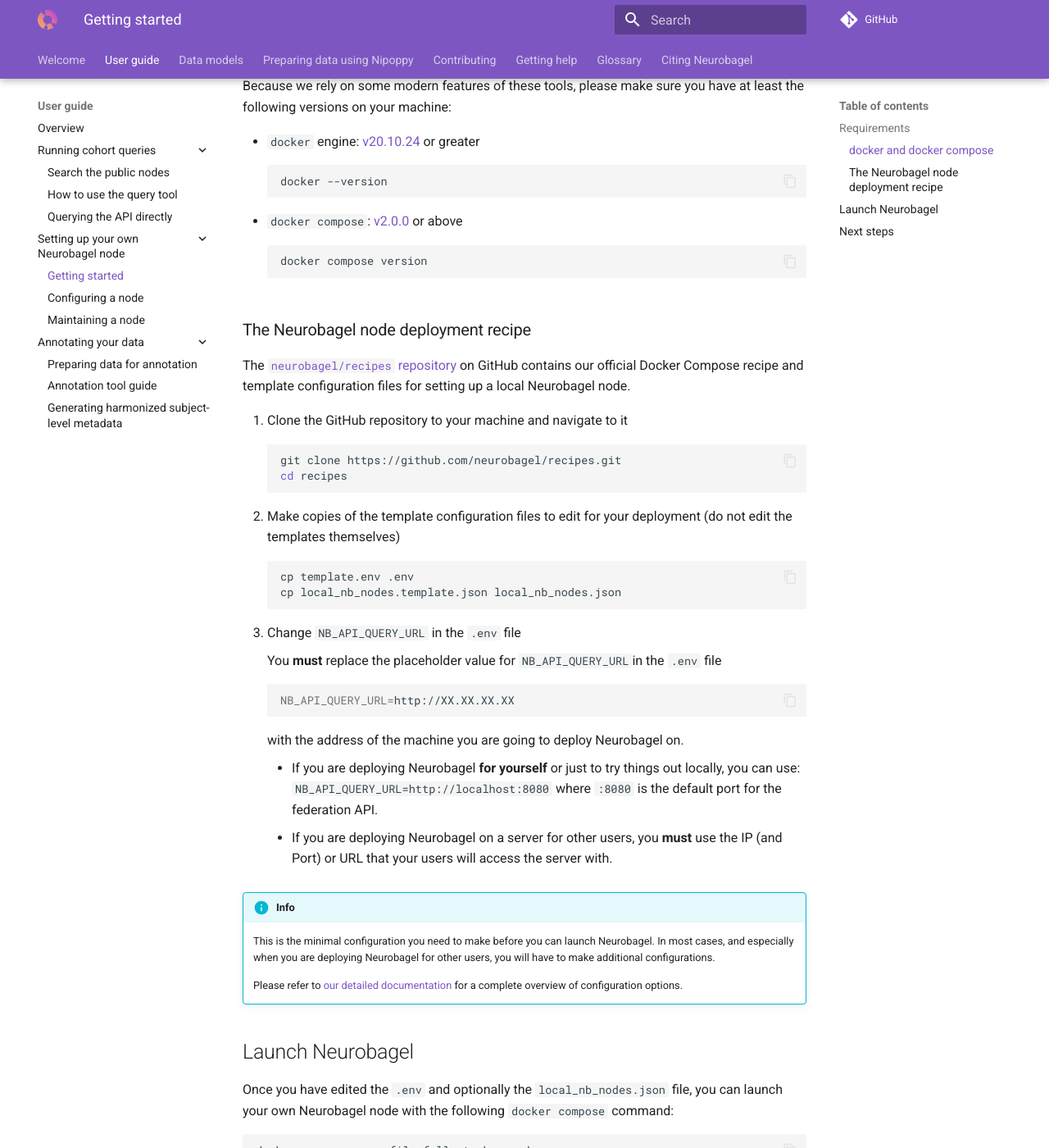
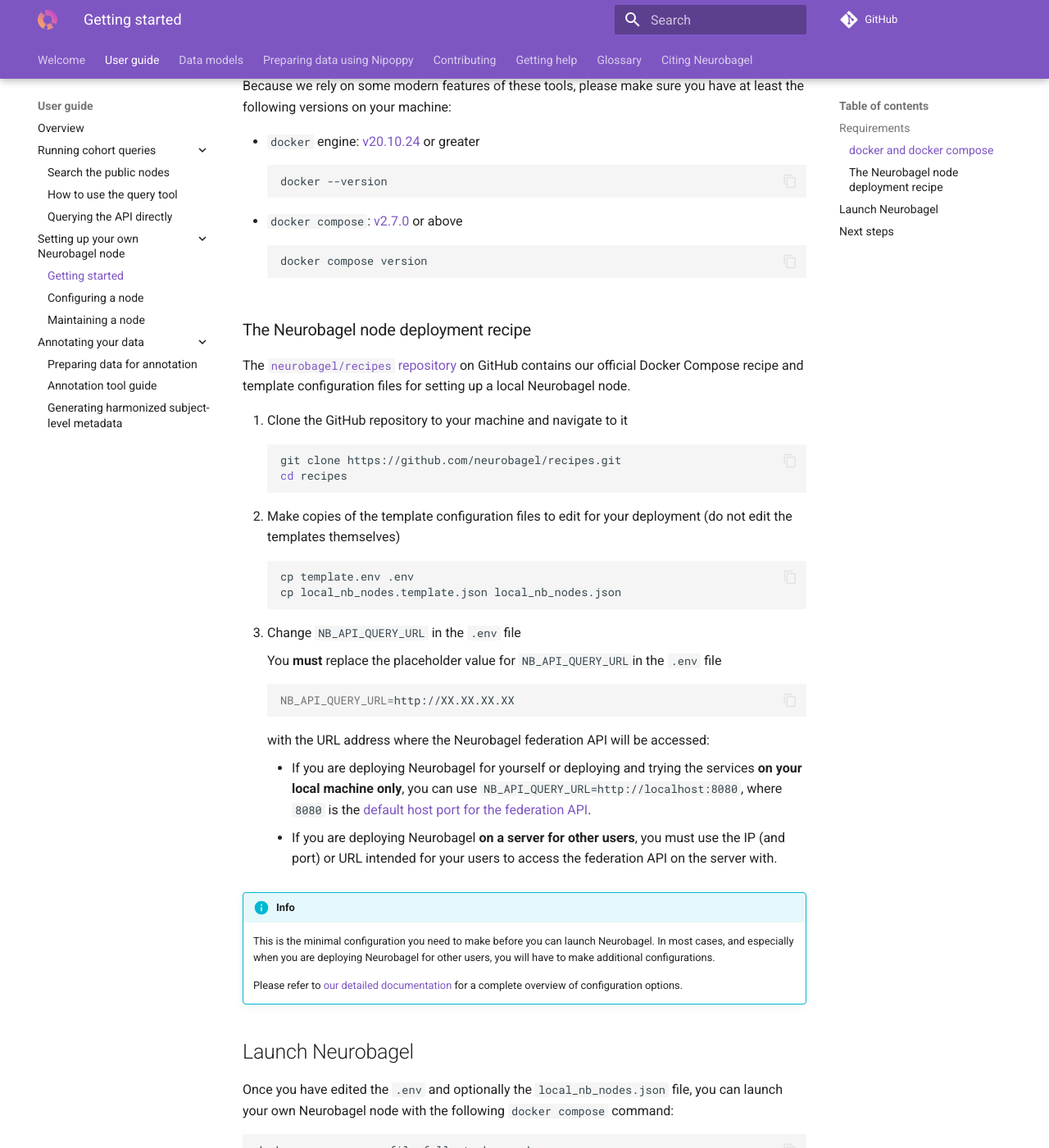
Before and after one commit to neurobagel/documentation, an MkDocs documentation site: the page built from docs/getting_started.md, in a window 1280 px wide and 1400 px high, scrolled down 1378 px. Shown: the whole window at 82% size. Built offline with MkDocs 1.6.1 and Material for MkDocs 9.7.7, drawn with Linux system fonts in a browser that asks for light colours; emoji names are drawn with the system emoji font; comment, search, counter and statistics services are not loaded; some of the changed text lies outside the part shown.

Commit message:
[MNT] Deprecate non-federated query tool config, bump Docker Compose required ver. (#217)
* remove deprecated non-federation query tool from docs

* minor grammatical / formatting edits

* fix required Docker Compose version
- older versions don't support environment variable secrets

* make it clear that local_nb_nodes.json contains n-API info

---------

Co-authored-by: Sebastian Urchs <surchs@users.noreply.github.com>

````diff
--- a/docs/getting_started.md
+++ b/docs/getting_started.md
@@ -18,7 +18,7 @@
 
 !!! danger "Don't install Neurobagel tools directly on your machine"
 
-    Please only use the docker images provided by Neurobagel
+    Please only use the Docker images provided by Neurobagel
     (or the third party providers Neurobagel relies on) and only launch
     them with our provided `docker-compose.yml` recipe.
 
@@ -67,7 +67,7 @@
 ```bash
 docker --version
 ```
-- `docker compose`: [v2.0.0](https://github.com/docker/compose/releases/tag/v2.0.0) or above
+- `docker compose`: [v2.7.0](https://github.com/docker/compose/releases/tag/v2.7.0) or above
 ```bash
 docker compose version
 ```
@@ -95,13 +95,12 @@
     ```bash
     NB_API_QUERY_URL=http://XX.XX.XX.XX
     ```
-    with the address of the machine you are going to deploy Neurobagel on.
+    with the URL address where the Neurobagel federation API will be accessed:
 
-    - If you are deploying Neurobagel **for yourself** or just to try things out locally,
-   you can use: `NB_API_QUERY_URL=http://localhost:8080`
-    where `:8080` is the default port for the federation API.
-    - If you are deploying Neurobagel on a server for other users,
-   you **must** use the IP (and Port) or URL that your users will access the server with.
+    - If you are deploying Neurobagel for yourself or deploying and trying the services **on your local machine only**,
+   you can use `NB_API_QUERY_URL=http://localhost:8080`, where `8080` is the [default host port for the federation API](./config.md#environment-variables).
+    - If you are deploying Neurobagel **on a server for other users**,
+   you must use the IP (and port) or URL intended for your users to access the federation API on the server with.
 
 !!! info
 
@@ -152,9 +151,9 @@
 :tada: You are now the proud owner of a running Neurobagel node. Here are some things you can do now:
 
 - Try the Neurobagel node you just deployed by accessing:
-    - your own query tool at  [http://localhost:3000](http://localhost:3000) and reading the [query tool](./query_tool.md) guide
-    - the interactive API docs at [http://localhost:8000/docs](http://localhost:8000/docs) and reading the [API](./api.md) guides
+    - your own query tool at  [http://localhost:3000](http://localhost:3000), and reading the [query tool usage](./query_tool.md#usage) guide
+    - the interactive docs for your node API at [http://localhost:8000/docs](http://localhost:8000/docs), and reading the [API usage](./api.md) guide
 - [Prepare your own dataset](./data_prep.md) for annotation with Neurobagel
 - [Add your own data to your Neurobagel graph](maintaining.md#updating-the-data-in-your-graph) to search
 - Learn about the different [configuration options](config.md) for your Neurobagel node
-- Hopefully all went well, but if you are experiencing issues take a look at our [getting help guide](./getting_help.md)
+- Hopefully all went well, but if you are experiencing issues, see how to [get help](./getting_help.md)
````
Also changed, not shown: docs/api.md (+2 -2 lines), docs/config.md (+30 -28 lines).
